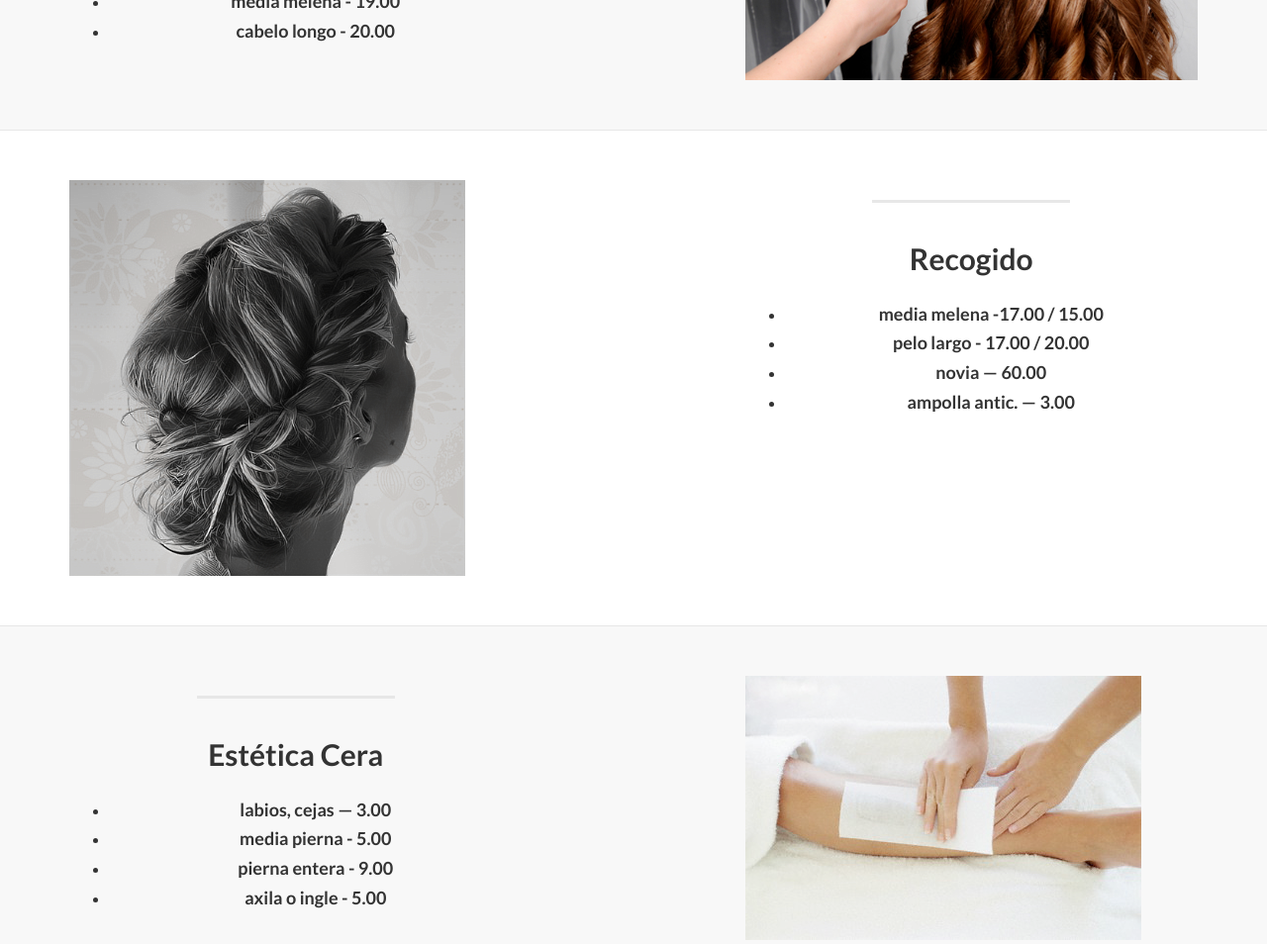
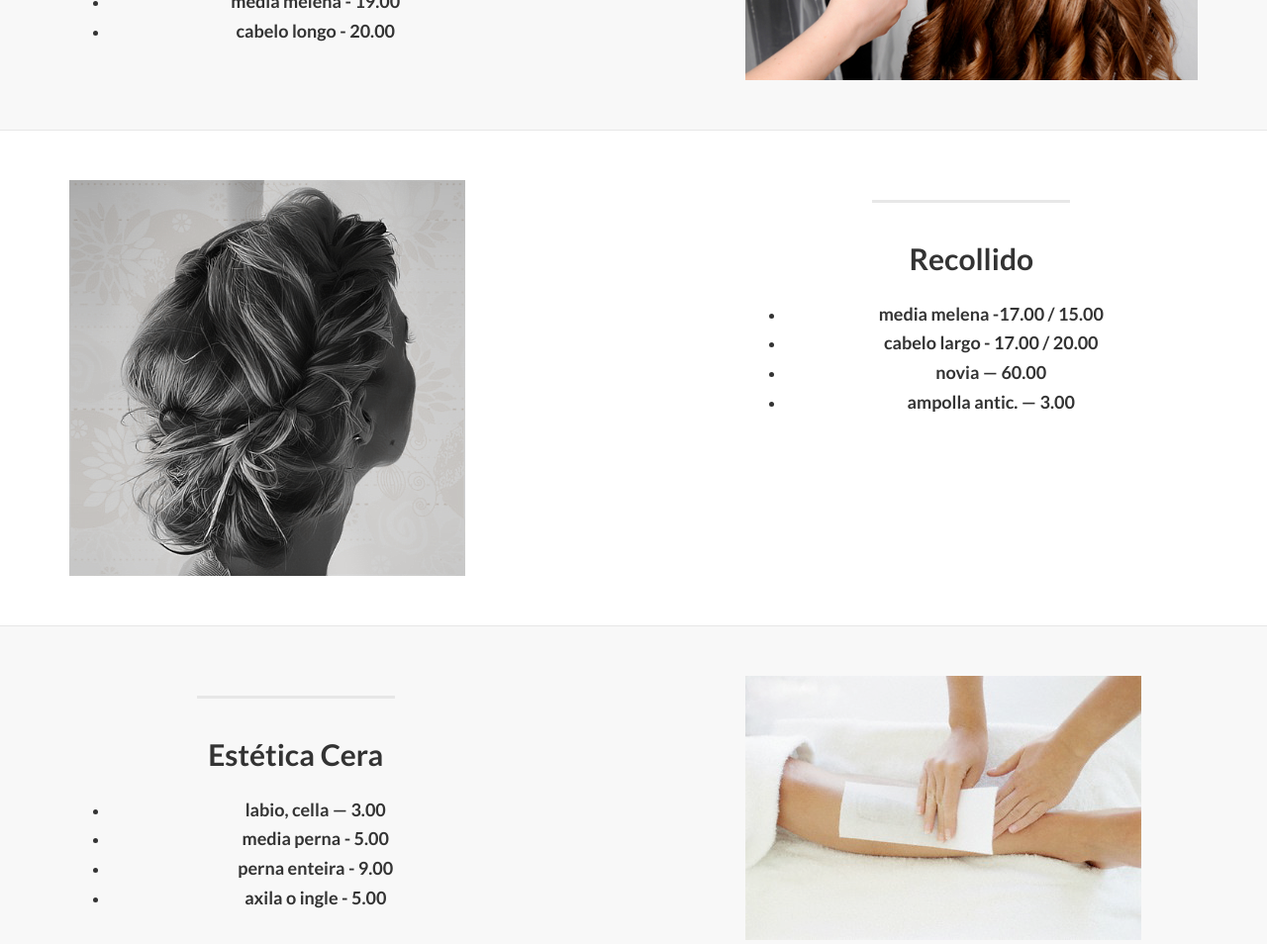
Before and after one commit to Mollydiana/Perruqueria, a Django app: page /servicios/ in a window 1280 px wide. Shown: the part 1767-2721 px from the top of the page at 99% size. Run offline with Django 3.2, Linux system fonts and the light colour scheme; some libraries are stand-ins or nearby versions.

Commit message:
final project w/corrections to servizos

```diff
--- a/diana/templates/servicios.html
+++ b/diana/templates/servicios.html
@@ -240,11 +240,11 @@
             <div class="col-lg-5 col-lg-offset-1 col-sm-push-6  col-sm-6">
                 <hr class="section-heading-spacer">
                 <div class="clearfix"></div>
-                <h2 class="section-heading">Recogido</h2>
+                <h2 class="section-heading">Recollido</h2>
                 <p class="lead"><ul>
 
                 <li><h4>media melena -17.00 / 15.00</h4></li>
-                <li><h4>pelo largo - 17.00 / 20.00 </h4></li>
+                <li><h4>cabelo largo - 17.00 / 20.00 </h4></li>
                 <li><h4>novia — 60.00</h4></li>
                 <li><h4>ampolla antic. — 3.00</h4></li>
                 </ul>
@@ -269,9 +269,9 @@
                     <div class="clearfix"></div>
                     <h2 class="section-heading">Estética Cera</h2>
                     <p class="lead"><ul>
-                    <li><h4>labios, cejas — 3.00</h4></li>
-                    <li><h4>media pierna - 5.00</h4></li>
-                    <li><h4>pierna entera - 9.00</h4></li>
+                    <li><h4>labio, cella — 3.00</h4></li>
+                    <li><h4>media perna - 5.00</h4></li>
+                    <li><h4>perna enteira - 9.00</h4></li>
                     <li><h4>axila o ingle - 5.00</h4></li>
 
 
@@ -299,12 +299,12 @@
             <div class="col-lg-5 col-lg-offset-1 col-sm-push-6  col-sm-6">
                 <hr class="section-heading-spacer">
                 <div class="clearfix"></div>
-                <h2 class="section-heading">Outros servicios</h2>
+                <h2 class="section-heading">Outros servizos</h2>
                 <p class="lead"><ul>
 
                 <li><h4>manicura - 5.00</h4></li>
                 <li><h4>pedicura - 7.00 </h4></li>
-                <li><h4>maquillaje - 10.00</h4></li>
+                <li><h4>maquillaxe - 10.00</h4></li>
 
                 </ul>
 
```
